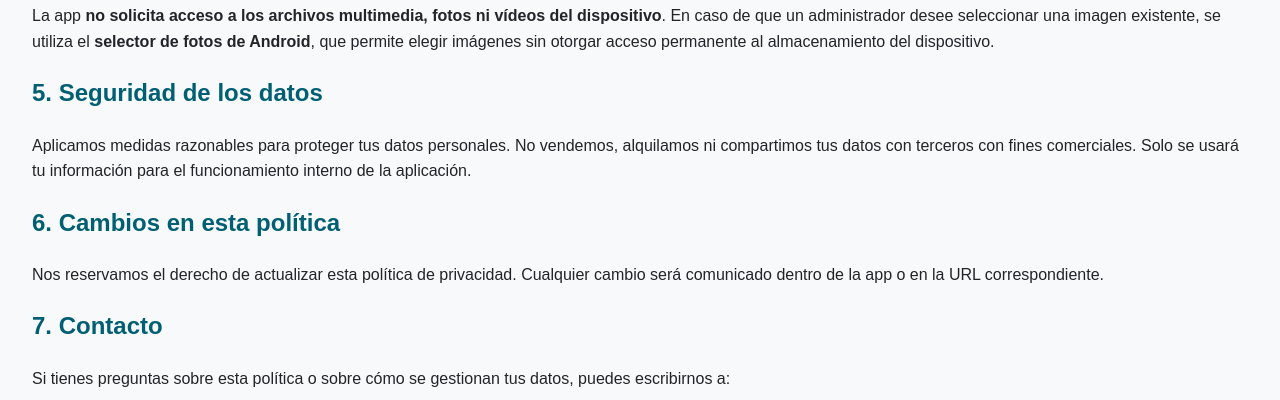
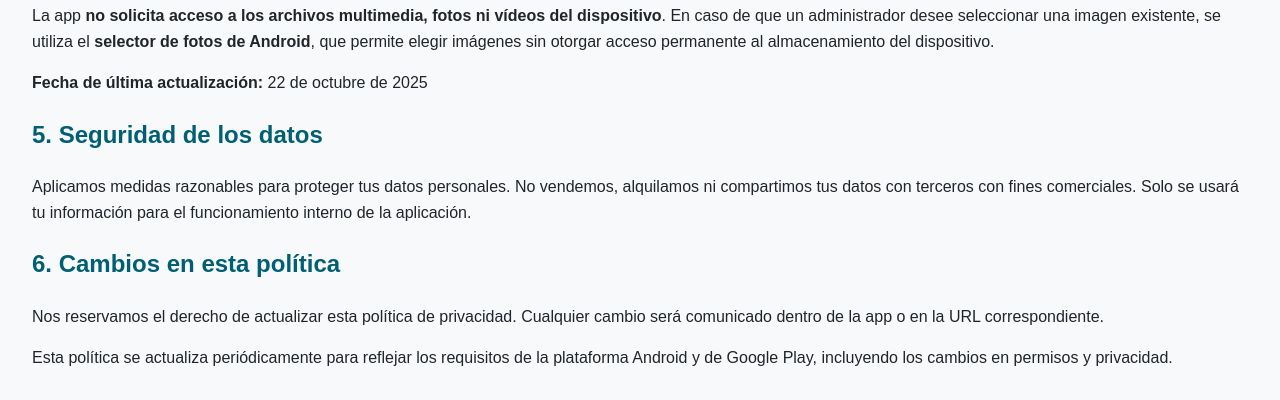
Before and after one commit to koke1588/pescaderia-privacidad, a plain HTML site: page index.html in a window 1280 px wide. Shown: the part 981-1381 px from the top of the page. Drawn offline with Linux system fonts and the light colour scheme.

Commit message:
Update index.html
Mas cambios en las políticas

```diff
--- a/index.html
+++ b/index.html
@@ -64,11 +64,14 @@
     se utiliza el <strong>selector de fotos de Android</strong>, que permite elegir imágenes sin otorgar acceso permanente al almacenamiento del dispositivo.
   </p>
 
+  <p><strong>Fecha de última actualización:</strong> 22 de octubre de 2025</p>
+
   <h2>5. Seguridad de los datos</h2>
   <p>Aplicamos medidas razonables para proteger tus datos personales. No vendemos, alquilamos ni compartimos tus datos con terceros con fines comerciales. Solo se usará tu información para el funcionamiento interno de la aplicación.</p>
 
   <h2>6. Cambios en esta política</h2>
   <p>Nos reservamos el derecho de actualizar esta política de privacidad. Cualquier cambio será comunicado dentro de la app o en la URL correspondiente.</p>
+  <p>Esta política se actualiza periódicamente para reflejar los requisitos de la plataforma Android y de Google Play, incluyendo los cambios en permisos y privacidad.</p>
 
   <h2>7. Contacto</h2>
   <p>Si tienes preguntas sobre esta política o sobre cómo se gestionan tus datos, puedes escribirnos a:</p>
```
